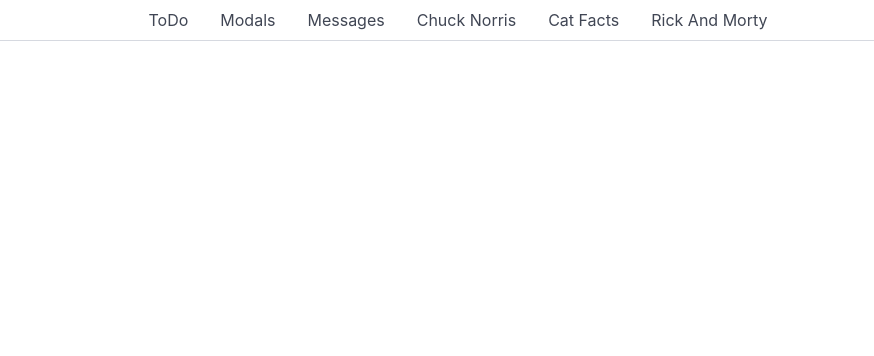
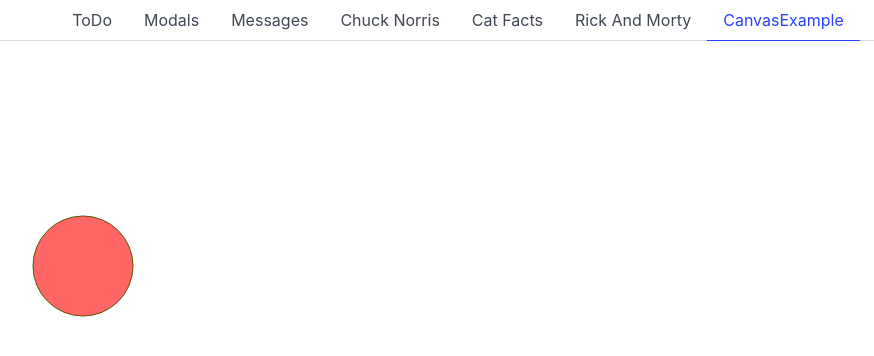
Before and after one commit to milestails777/learnnode, a Vue app: page /canvas in a window 1280 px wide. Shown: the top 356 px of the page, without its empty margins (182-1056 px from the left). Built offline with nearby package versions, Linux system fonts and the light colour scheme.

Commit message:
canvasexample changes

```diff
--- a/src/index.js
+++ b/src/index.js
@@ -7,6 +7,7 @@
 import ChuckNorris from './pages/ChuckNorris.vue';
 import CatFacts from './pages/CatFacts.vue';
 import RickAndMorty from './pages/RickAndMorty.vue';
+import Canvas from './pages/CanvasExample.vue';
 
 const routes = [
   { path: '/', component: ToDo, name: 'ToDo' },
@@ -14,7 +15,8 @@
   { path: '/messages', component: Messages, name: 'Messages' },
   { path: '/chuck', component: ChuckNorris, name: 'Chuck Norris'},
   { path: '/catfacts', component: CatFacts, name: 'Cat Facts' },
-  { path: '/rickandmorty', component: RickAndMorty, name: 'Rick And Morty'}
+  { path: '/rickandmorty', component: RickAndMorty, name: 'Rick And Morty'},
+  { path: '/canvas', component: Canvas, name: 'CanvasExample'}
 ];
 
 export const router = createRouter({
@@ -26,5 +28,6 @@
 
 // import the root component App from a single-file component.
 import App from './App.vue';
+import CanvasExample from './pages/CanvasExample.vue';
 
 const app = createApp(App).use(router).mount('#app');
--- /dev/null
+++ b/src/pages/CanvasExample.vue
@@ -0,0 +1,40 @@
+<script setup>
+import { onMounted } from 'vue';
+
+let x = 200;
+let y = 200;
+onMounted(() => {
+    let c = document.getElementById("myCanvas");
+    let ctx = c.getContext("2d");
+    setInterval(() => {
+        ctx.clearRect(0, 0, 1200, 800);
+        ctx.beginPath();
+        ctx.arc(x, y, 50, 0, 2 * Math.PI);
+        ctx.strokeStyle = 'green';
+        ctx.stroke();
+        ctx.fillStyle = 'rgba(255, 0, 0, 0.6)'
+        ctx.fill();
+        ctx.closePath();
+    }, 1000/60);
+});
+
+function move(event) {
+    let rect = event.target.getBoundingClientRect();
+    let pos = {
+        x: event.clientX - rect.left,
+        y: event.clientY - rect.top,
+
+    }
+    x = pos.x;
+    y = pos.y;
+}
+
+</script>
+<template>
+    <canvas @mousemove="move" id="myCanvas" width="1200" height="800"></canvas>
+</template>
+<style>
+canvas {
+    border: 1px solid white;
+}
+</style>
```
